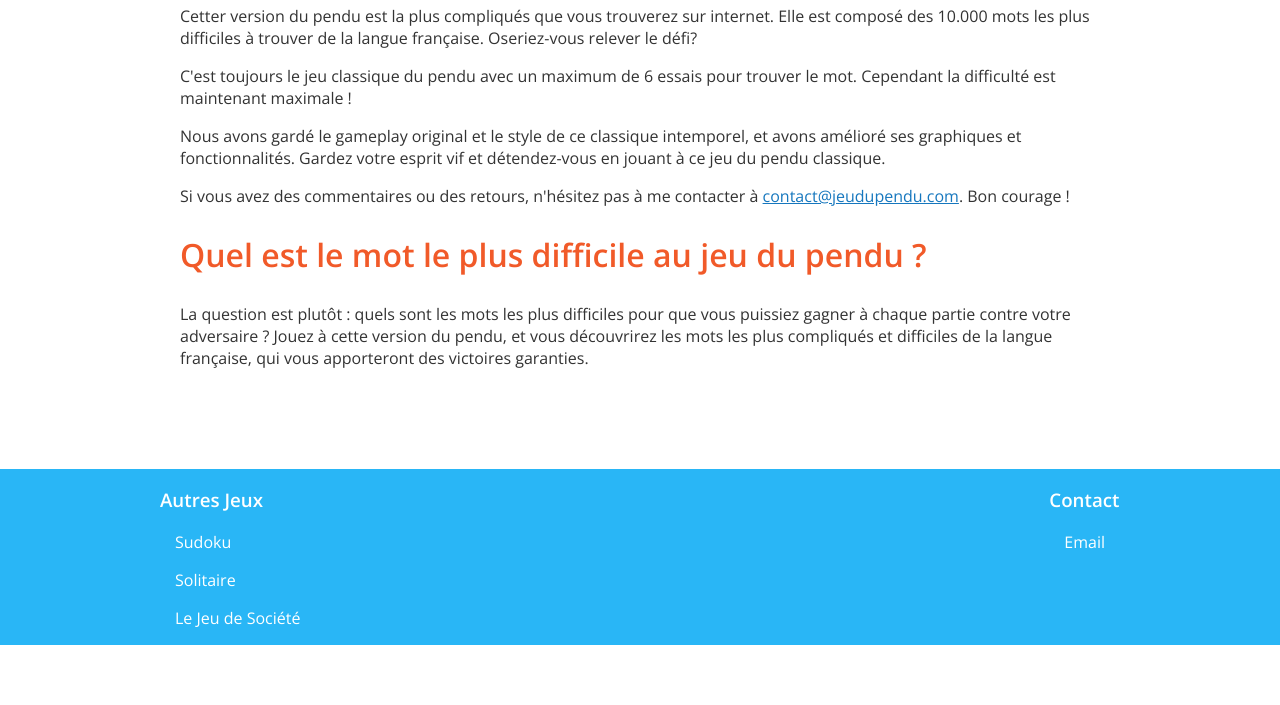
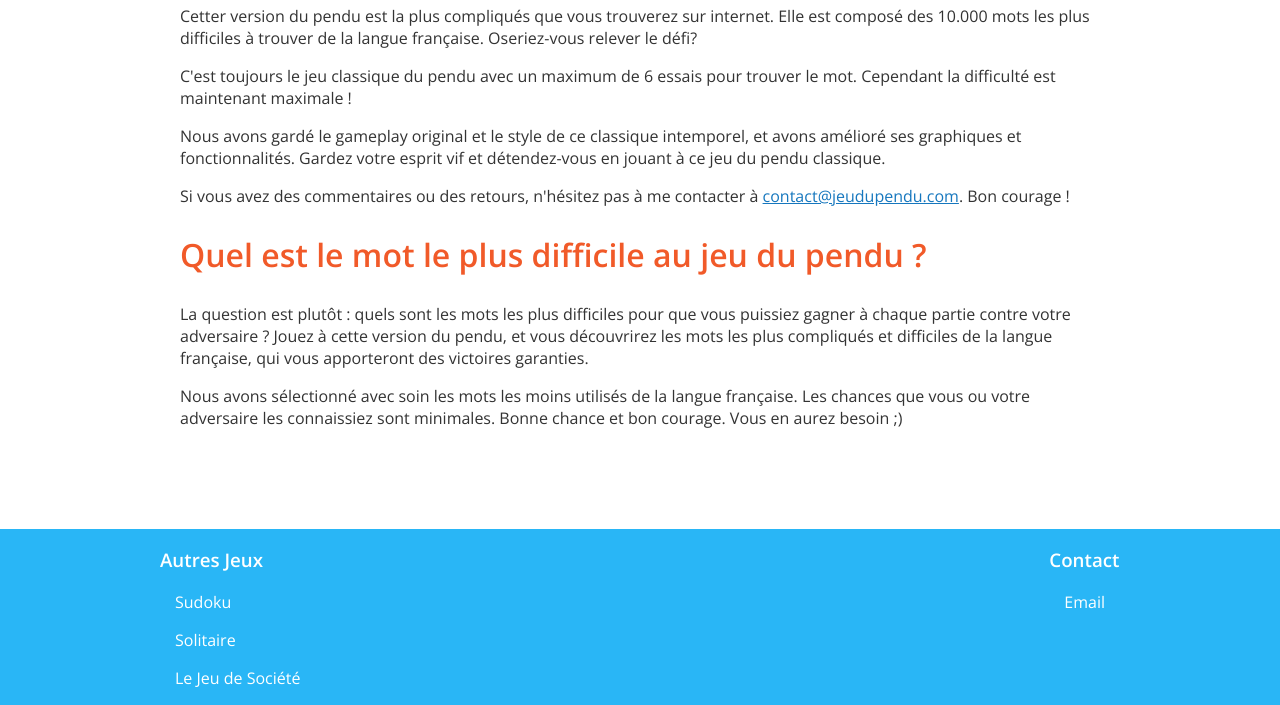
Before and after one commit to Carakalokique/jeudupendu, a plain HTML site: page pendu-mot-difficile-complique/index.html in a window 1280 px wide. Shown: the part 1315-2020 px from the top of the page. Before the commit the page ends 1960 px from the top, so only its background shows below. Drawn offline with nearby package versions, Linux system fonts and the light colour scheme.

Commit message:
SEO tweaks

```diff
--- a/pendu-mot-difficile-complique/index.html
+++ b/pendu-mot-difficile-complique/index.html
@@ -38,7 +38,7 @@
     content="Vous trouverez les 10 000 mots les plus durs à trouver au Jeu du Pendu. Utilisez-les contre vos adversaires et vous serez sûr de gagner !" />
 
   <title>
-    Les mots les plus difficiles et compliqués au Jeu du Pendu en Ligne
+    Les mots les plus difficiles et compliqués au Jeu du Pendu
   </title>
 
   <link rel="stylesheet" type="text/css" href="../style.css" />
@@ -194,6 +194,11 @@
       compliqués et difficiles de la langue française, qui vous apporteront
       des victoires garanties.
     </p>
+    <p>
+      Nous avons sélectionné avec soin les mots les moins utilisés de la langue française. Les chances que vous ou votre
+      adversaire les connaissiez sont minimales. Bonne chance et bon courage. Vous en aurez besoin ;)
+
+    </p>
   </div>
 
   <footer>
```
